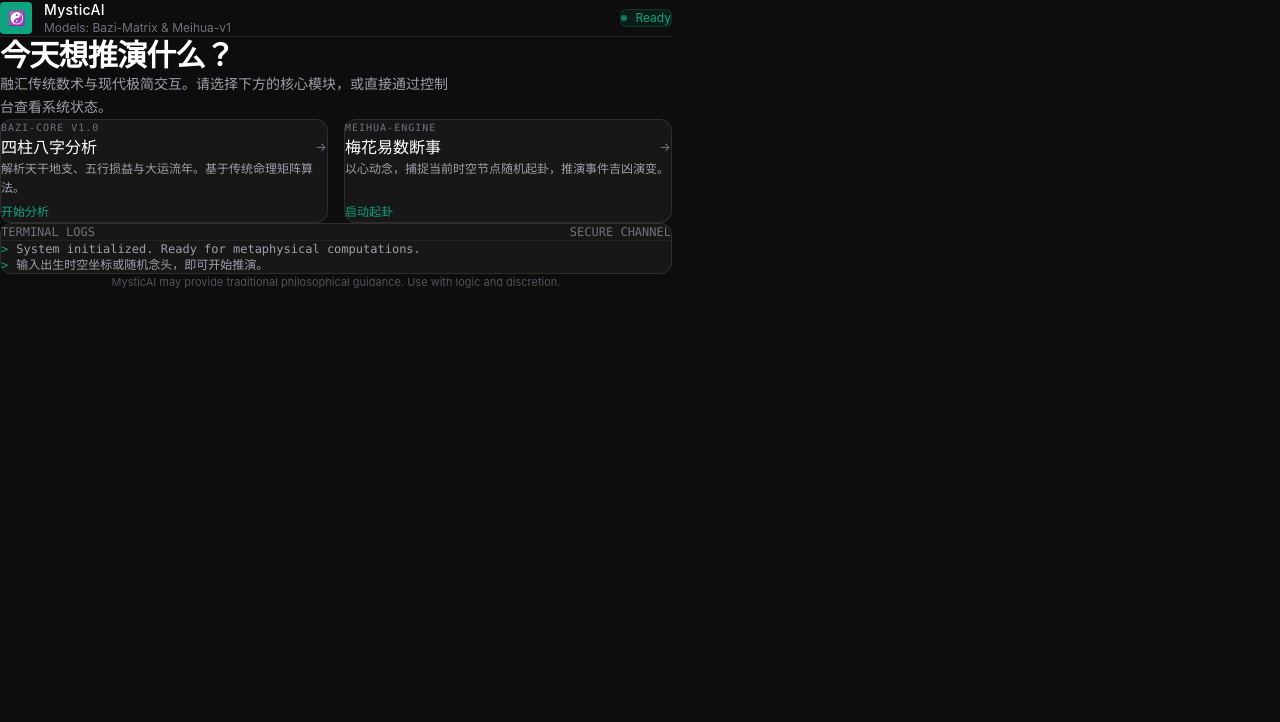
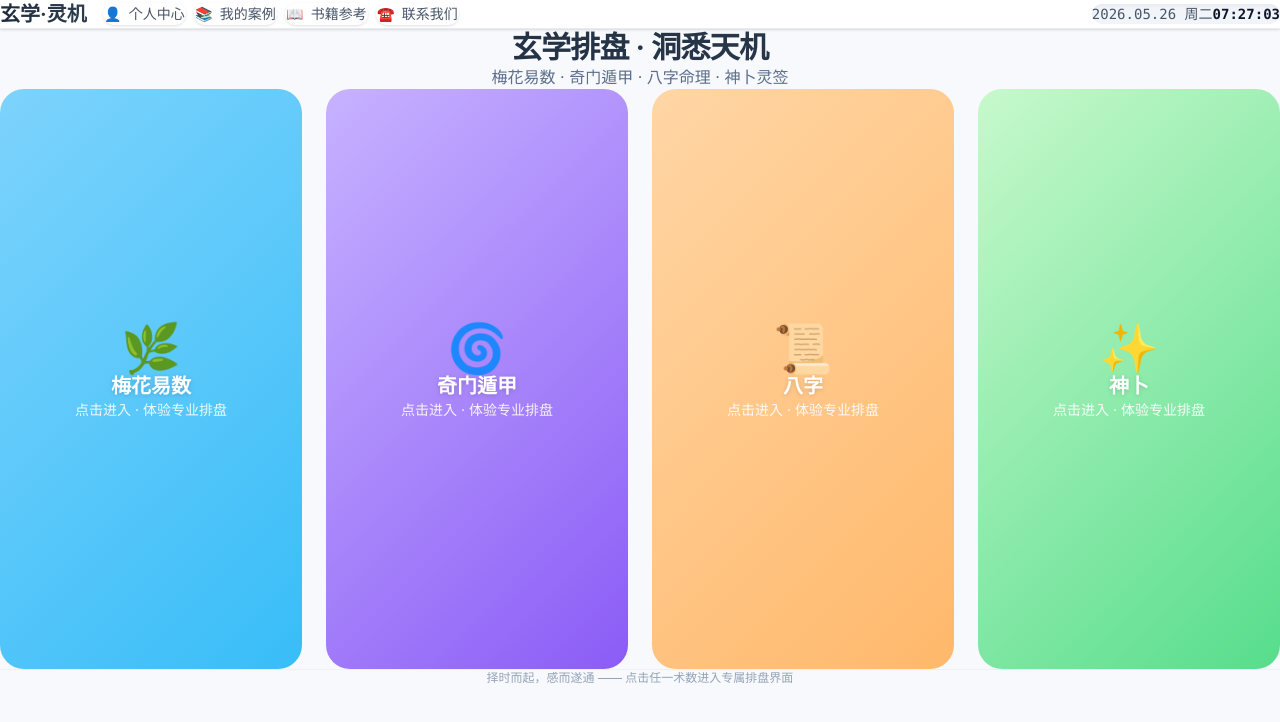
Before and after one commit to A401-unauthorized/Web-xuanxue, a React app in the folder frontend/: page / in a window 1280 px wide. Shown: the top 722 px of the page. Built offline with nearby package versions, Linux system fonts and the light colour scheme; the HTML template or start-up script is replaced by a standard one.

Commit message:
style(home): modernize homepage layout — four equal tiles, accent background and animations

```diff
--- a/frontend/src/pages/Home.jsx
+++ b/frontend/src/pages/Home.jsx
@@ -1,124 +1,101 @@
-import React from 'react';
+import React, { useState, useEffect } from 'react';
 import { useNavigate } from 'react-router-dom';
 
 export default function Home() {
   const navigate = useNavigate();
 
-  // 模拟 ChatGPT 的系统初始化提示
-  const systemLogs = [
-    "System initialized. Ready for metaphysical computations.",
-    "输入出生时空坐标或随机念头，即可开始推演。"
+  // ----- 实时时钟（精确到秒）-----
+  const [now, setNow] = useState(new Date());
+  useEffect(() => {
+    const timer = setInterval(() => setNow(new Date()), 1000);
+    return () => clearInterval(timer);
+  }, []);
+
+  const formattedDate = `${now.getFullYear()}.${String(now.getMonth() + 1).padStart(2, '0')}.${String(now.getDate()).padStart(2, '0')}`;
+  const formattedTime = `${String(now.getHours()).padStart(2, '0')}:${String(now.getMinutes()).padStart(2, '0')}:${String(now.getSeconds()).padStart(2, '0')}`;
+  const weekdays = ['周日', '周一', '周二', '周三', '周四', '周五', '周六'];
+  const weekday = weekdays[now.getDay()];
+
+  // ----- 导航项（点击跳转）-----
+  const navItems = [
+    { name: '个人中心', path: '/personal', icon: '👤' },
+    { name: '我的案例', path: '/mycases', icon: '📚' },
+    { name: '书籍参考', path: '/reference', icon: '📖' },
+    { name: '联系我们', path: '/contact', icon: '☎️' },
   ];
 
-  const features = [
-    {
-      id: '01',
-      title: '四柱八字分析',
-      desc: '解析天干地支、五行损益与大运流年。基于传统命理矩阵算法。',
-      badge: 'BAZI-CORE v1.0',
-      action: () => navigate('/bazi'),
-      buttonText: '开始分析',
-    },
-    {
-      id: '02',
-      title: '梅花易数断事',
-      desc: '以心动念，捕捉当前时空节点随机起卦，推演事件吉凶演变。',
-      badge: 'MEIHUA-ENGINE',
-      action: () => navigate('/meihua'),
-      buttonText: '启动起卦',
-    },
+  // ----- 四大功能按钮-----
+  const mainButtons = [
+    { name: '梅花易数', path: '/meihua', icon: '🌿', colorA: '#7dd3fc', colorB: '#38bdf8' },
+    { name: '奇门遁甲', path: '/qimen', icon: '🌀', colorA: '#c7b2ff', colorB: '#8b5cf6' },
+    { name: '八字', path: '/bazi', icon: '📜', colorA: '#ffd6a5', colorB: '#ffb86b' },
+    { name: '神卜', path: '/shenbu', icon: '✨', colorA: '#c7f9cc', colorB: '#57dd8c' },
   ];
 
   return (
-    // 使用 ChatGPT 标志性的极暗碳黑背景 (bg-[#202123] 或 bg-[#0d0d0d])
-    <div className="min-h-screen bg-[#0d0d0d] text-[#ececf1] font-sans selection:bg-[#5436da]">
-
-      {/* 极简主容器 */}
-      <div className="mx-auto max-w-2xl px-6 py-12 md:py-24">
-
-        {/* 顶部 Header：学 ChatGPT 保持极度低调 */}
-        <header className="flex items-center justify-between border-b border-white/10 pb-8 mb-12">
-          <div className="flex items-center gap-3">
-            {/* 类似 GPT 的简洁几何 Logo */}
-            <div className="w-8 h-8 rounded-sm bg-[#10a37f] text-white flex items-center justify-center font-semibold text-sm tracking-tighter">
-              ☯
-            </div>
-            <div>
-              <div className="text-sm font-medium tracking-wide text-white">MysticAI</div>
-              <div className="text-xs text-zinc-500">Models: Bazi-Matrix & Meihua-v1</div>
+    <div className="min-h-screen bg-[#f8f9fc] text-[#1e293b] font-sans">
+      {/* 顶部导航栏 + 时钟 */}
+      <div className="sticky top-0 z-20 bg-white border-b border-[#e9edf2] shadow-sm">
+        <div className="max-w-7xl mx-auto px-6 py-3 flex items-center justify-between gap-3">
+          {/* Logo / 品牌（modernized 左侧） */}
+          <div className="flex items-center gap-4">
+            <div className="text-xl font-bold bg-gradient-to-r from-[#1e2b3c] to-[#2c3e4e] bg-clip-text text-transparent">玄学·灵机</div>
+            <div className="hidden sm:flex gap-2">
+              {navItems.map(item => (
+                <button
+                  key={item.name}
+                  onClick={() => navigate(item.path)}
+                  className="flex items-center gap-2 text-sm text-[#475569] bg-white border border-transparent hover:border-[#e6eef8] px-3 py-1 rounded-full shadow-sm transition-all"
+                >
+                  <span className="text-sm">{item.icon || ''}</span>
+                  <span className="font-medium">{item.name}</span>
+                </button>
+              ))}
             </div>
           </div>
 
-          <div className="flex items-center gap-2 text-xs text-[#10a37f] bg-[#10a37f]/10 px-2.5 py-1 rounded-md border border-[#10a37f]/20">
-            <span className="w-1.5 h-1.5 rounded-full bg-[#10a37f] animate-pulse"></span>
-            Ready
+          {/* 实时时钟区域 */}
+          <div className="bg-[#f1f5f9] rounded-full px-4 py-1.5 text-sm font-mono shadow-inner">
+            <span className="text-[#475569] mr-2">{formattedDate} {weekday}</span>
+            <span className="font-semibold text-[#0f172a]">{formattedTime}</span>
           </div>
-        </header>
+        </div>
+      </div>
 
-        {/* 主欢迎语：ChatGPT 经典的居中大字与干净介绍 */}
-        <section className="mb-12 text-center md:text-left">
-          <h1 className="text-3xl font-semibold tracking-tight text-white mb-4">
-            今天想推演什么？
-          </h1>
-          <p className="text-sm leading-relaxed text-zinc-400 max-w-md">
-            融汇传统数术与现代极简交互。请选择下方的核心模块，或直接通过控制台查看系统状态。
-          </p>
-        </section>
+      <div className="main-bg-accent" />
 
-        {/* 功能列表：改用 ChatGPT 经典对话框/提示卡片样式（单色、微高亮、硬朗边框） */}
-        <section className="grid grid-cols-1 md:grid-cols-2 gap-4 mb-12">
-          {features.map((item) => (
-            <div
-              key={item.id}
-              onClick={item.action}
-              className="group relative rounded-xl border border-white/10 bg-[#171717] p-5 hover:bg-[#212121] hover:border-white/20 transition-all cursor-pointer flex flex-col justify-between"
+      {/* 主要内容区：欢迎语 + 四宫格平分页面 */}
+      <div className="max-w-7xl mx-auto px-6 py-8">
+        {/* 欢迎语 */}
+        <div className="text-center mb-6">
+          <h1 className="text-3xl font-semibold tracking-tight bg-gradient-to-r from-[#1f2a3e] to-[#2c3e50] bg-clip-text text-transparent">玄学排盘 · 洞悉天机</h1>
+          <p className="text-[#5b6e8c] mt-2">梅花易数 · 奇门遁甲 · 八字命理 · 神卜灵签</p>
+        </div>
+
+        {/* 四宫格：每个按钮平分可视高度（减去头部与欢迎语），并带动效 */}
+        <div style={{ height: 'calc(100vh - 220px)' }} className="grid grid-cols-1 sm:grid-cols-2 lg:grid-cols-4 gap-6">
+          {mainButtons.map((btn) => (
+            <button
+              key={btn.name}
+              onClick={() => navigate(btn.path)}
+              className="feature-btn h-full w-full flex flex-col items-center justify-center rounded-3xl p-6 text-white relative overflow-hidden"
+              style={{ background: `linear-gradient(135deg, ${btn.colorA || '#7dd3fc'}, ${btn.colorB || '#38bdf8'})` }}
             >
-              <div>
-                <div className="text-[10px] font-mono tracking-widest text-zinc-500 uppercase mb-2">
-                  {item.badge}
-                </div>
-                <h2 className="text-base font-medium text-white flex items-center justify-between">
-                  {item.title}
-                  {/* 右侧微小箭头，ChatGPT 提示词卡片常见设计 */}
-                  <span className="text-zinc-500 group-hover:translate-x-0.5 group-hover:text-white transition-all text-xs">
-                    →
-                  </span>
-                </h2>
-                <p className="mt-2 text-xs leading-relaxed text-zinc-400">
-                  {item.desc}
-                </p>
-              </div>
+              <div className="feature-icon mb-4 text-5xl">{btn.icon}</div>
+              <div className="text-xl font-bold drop-shadow-sm">{btn.name}</div>
+              <div className="mt-3 text-sm opacity-90">点击进入 · 体验专业排盘</div>
 
-              <div className="mt-6">
-                <span className="inline-flex items-center text-xs font-medium text-[#10a37f] group-hover:underline">
-                  {item.buttonText}
-                </span>
-              </div>
-            </div>
+              {/* small decorative floating dots */}
+              <span className="float-dot" style={{ top: '10%', left: '15%' }} />
+              <span className="float-dot" style={{ bottom: '12%', right: '12%', width: '14px', height: '14px' }} />
+            </button>
           ))}
-        </section>
+        </div>
 
-        {/* 控制台/日志区：模仿 ChatGPT 代码块/系统提示的硬核极简感 */}
-        <section className="rounded-xl border border-white/10 bg-[#171717] p-4 font-mono text-xs">
-          <div className="flex items-center justify-between border-b border-white/5 pb-2 mb-3 text-zinc-500">
-            <span>TERMINAL LOGS</span>
-            <span>SECURE CHANNEL</span>
-          </div>
-          <div className="space-y-1.5 text-zinc-400">
-            {systemLogs.map((log, index) => (
-              <div key={index} className="flex gap-2">
-                <span className="text-[#10a37f] select-none">&gt;</span>
-                <p className="truncate">{log}</p>
-              </div>
-            ))}
-          </div>
-        </section>
-
-        {/* 底部版权/免责提示：模仿 OpenAI 底部的小字提示 */}
-        <footer className="mt-16 text-center text-[11px] text-zinc-600">
-          MysticAI may provide traditional philosophical guidance. Use with logic and discretion.
-        </footer>
-
+        {/* 页脚提示 */}
+        <div className="text-center text-xs text-[#94a3b8] border-t border-[#eef2f6] pt-4 mt-6">
+          择时而起，感而遂通 —— 点击任一术数进入专属排盘界面
+        </div>
       </div>
     </div>
   );
```
